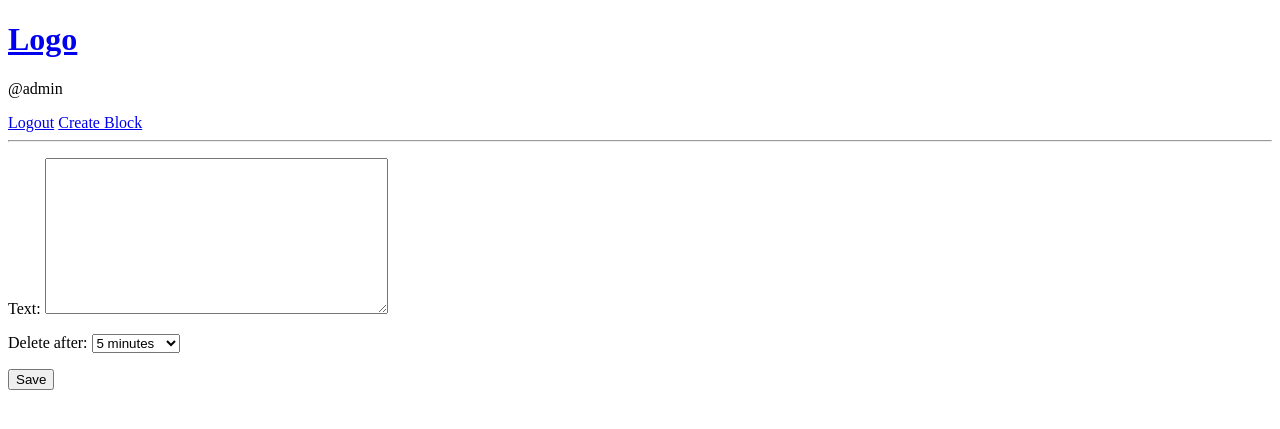
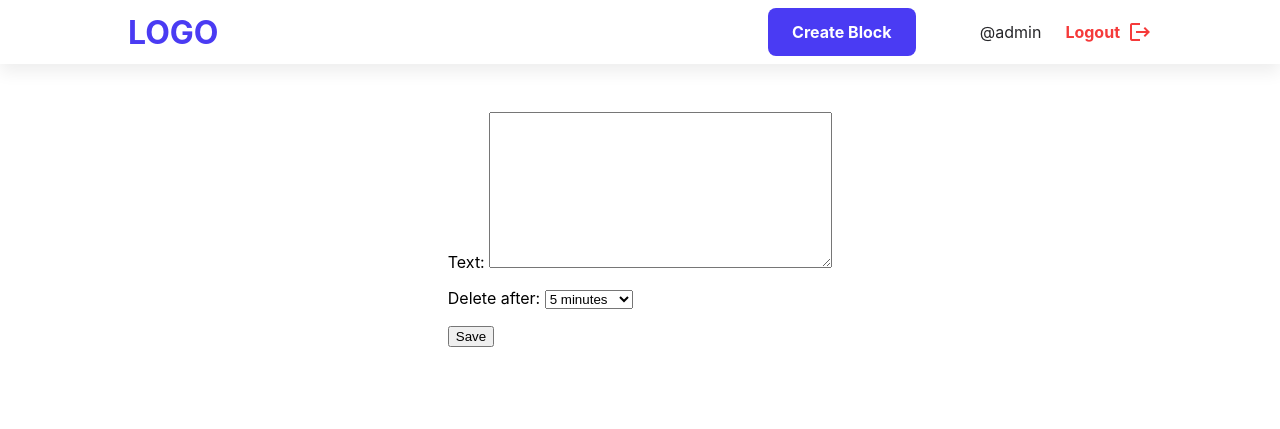
Before and after one commit to ivanov-matvey/TShare, a Django app: page /create-block/ in a window 1280 px wide. Shown: the top 429 px of the page. Run offline with Django 5.2, Linux system fonts and the light colour scheme; a user stored in the database is signed in; parts of the project's set-up code (start-up, migrations or seed data) failed here and were passed over.

Commit message:
added blocks

```diff
--- a/base/forms.py
+++ b/base/forms.py
@@ -7,3 +7,7 @@ class BlockForm(ModelForm):
         model = Block
         fields = '__all__'
         exclude = ['user', 'url', 'created', 'updated']
+        help_texts = {
+            'username': None,
+            'email': None,
+        }
--- /dev/null
+++ b/base/static/base/css/styles.css
@@ -0,0 +1,192 @@
+.material-icons {
+  font-family: 'Material Icons', serif;
+  font-weight: normal;
+  font-style: normal;
+  font-size: 24px;
+  display: inline-block;
+  line-height: 1;
+  text-transform: none;
+  letter-spacing: normal;
+  word-wrap: normal;
+  white-space: nowrap;
+  direction: ltr;
+  -webkit-font-smoothing: antialiased;
+  text-rendering: optimizeLegibility;
+  -moz-osx-font-smoothing: grayscale;
+  font-feature-settings: 'liga';
+}
+
+h1 {
+  font-size: 32px;
+  font-weight: bold;
+  text-align: start;
+  margin: 0 0 8px 0;
+  width: 100%;
+  color: #262629;
+}
+
+body {
+  font-family: 'Inter', sans-serif;
+  font-size: 16px;
+  position: absolute;
+  width: 100%;
+  top: 0;
+  margin: 0;
+}
+
+.header {
+  display: flex;
+  height: 64px;
+  margin: 0 auto;
+  padding: 0 128px;
+  align-items: center;
+  box-shadow: #eeeeee 0 8px 16px;
+}
+
+.content {
+  display: flex;
+  flex-direction: column;
+  margin: 32px auto;
+  width: 800px;
+  align-items: center;
+  gap: 24px;
+}
+
+.logo a {
+  margin-inline-start: auto;
+  font-size: 32px;
+  font-weight: bold;
+  color: #4A3BF3;
+  text-decoration: none;
+}
+
+.header-nav {
+  margin-inline-start: auto;
+  display: flex;
+  align-items: center;
+  justify-content: space-around;
+  gap: 64px;
+}
+
+.header-user {
+  display: flex;
+  align-items: center;
+  justify-content: space-around;
+  gap: 24px;
+  color: #262629;
+}
+
+.header-user a {
+  display: flex;
+  align-items: center;
+  gap: 8px;
+  color: #F53A3A;
+  text-decoration: none;
+  font-weight: bold;
+}
+
+.button-create {
+  height: 48px;
+  width: 148px;
+  border-radius: 8px;
+  background: #4A3BF3;
+  color: #ffffff;
+  font-size: 16px;
+  font-weight: bold;
+  text-decoration: none;
+  text-align: center;
+  line-height: 48px;
+}
+
+.button-create {
+  color: #ffffff;
+  text-decoration: none;
+  font-weight: bold;
+}
+
+.card {
+  width: 100%;
+  border-radius: 8px;
+  box-shadow: #eeeeee 0 8px 16px;
+  box-sizing: border-box;
+  padding: 24px;
+}
+
+.card-actions {
+  display: flex;
+  gap: 16px;
+}
+
+.card-actions .edit {
+  color: #4A3BF3;
+  text-decoration: none;
+  font-weight: bold;
+}
+
+.card-actions .delete {
+  color: #F53A3A;
+  text-decoration: none;
+  font-weight: bold;
+}
+
+.card .text {
+  color: #262629;
+  text-decoration: none;
+  margin: 16px 0;
+}
+
+.card .text p {
+  height: 64px;
+  line-height: 140%;
+  -webkit-line-clamp: 3;
+  display: -webkit-box;
+  -webkit-box-orient: vertical;
+  text-overflow: ellipsis;
+  overflow: hidden;
+}
+
+.copy-link {
+  display: flex;
+  width: 100%;
+  gap: 8px;
+}
+
+.copy-link input {
+  width: 100%;
+  margin: auto;
+  height: 44px;
+  padding: 0 16px;
+  border-radius: 8px;
+  border: 2px solid #EAEAEA;
+  background-color: #ffffff;
+  font-size: 16px;
+}
+
+.copy-link input:hover {
+  border-color: #4A3BF3;
+}
+
+.copy-link input:focus {
+  border-color: #4A3BF3;
+  outline:none;
+}
+
+.copy-link button {
+  display: flex;
+  height: 48px;
+  padding: 8px 24px 8px 24px;
+  align-items: center;
+  border-radius: 8px;
+  border: 2px solid #4A3BF3;
+  background: #ffffff;
+  color: #4A3BF3;
+  font-weight: bold;
+  font-size: 16px;
+  white-space: nowrap;
+}
+
+.copy-link button:hover {
+  cursor:pointer;
+  background: #4A3BF3;
+  color: #ffffff;
+}
--- a/base/static/js/copy_text.js
+++ b/base/static/base/js/copy_text.js
@@ -11,5 +11,6 @@ document.querySelectorAll(".copy-link").forEach(copyLinkContainer => {
 
     inputField.value = "Copied!";
     setTimeout(() => inputField.value = text, 2000);
+    setTimeout(() => inputField.blur(), 2000);
   });
 });
--- a/base/views.py
+++ b/base/views.py
@@ -77,6 +77,7 @@ def index(request):
     context = {
         'title': 'Home Page',
         'blocks': blocks,
+        'link': 'http://127.0.0.1:8000'
     }
 
     return render(request, 'base/base.html', context)
@@ -134,7 +135,10 @@ def delete_block(request, url):
 
 
 def block(request, url):
-    block = Block.objects.get(url=url)
+    try:
+        block = Block.objects.get(url=url)
+    except:
+        block = None
 
     context = {'content': block}
     return render(request, 'base/block.html', context)
--- a/templates/header.html
+++ b/templates/header.html
@@ -1,11 +1,23 @@
-<h1><a href="/">Logo</a></h1>
+<div class="header">
 
-{% if request.user.is_authenticated %}
-  <p>@{{ request.user }}</p>
-  <a href="{% url 'logout' %}">Logout</a>
-  <a href="{% url 'create-block' %}">Create Block</a>
-{% else %}
-  <a href="{% url 'login' %}">Log in</a>
-{% endif %}
+  <div class="logo"><a href="/">LOGO</a></div>
 
-<hr>
+  <div class="header-nav">
+    {% if request.user.is_authenticated %}
+
+      <a class="button-create" href="{% url 'create-block' %}">Create Block</a>
+
+      <div class="header-user">
+        <p>@{{ request.user }}</p>
+        <a href="{% url 'logout' %}">Logout <span class="material-icons md-24">logout</span></a>
+      </div>
+
+    {% else %}
+
+      <div class="header-user">
+        <a href="{% url 'login' %}">Login</a>
+      </div>
+
+    {% endif %}
+  </div>
+</div>
--- a/templates/main.html
+++ b/templates/main.html
@@ -4,6 +4,8 @@
 <head>
   <meta charset="UTF-8">
   <title>{{ title }}</title>
+  <link rel="stylesheet" href="{% static 'base/css/styles.css' %}" type="text/css">
+  <link href="https://fonts.googleapis.com/icon?family=Material+Icons" rel="stylesheet">
 </head>
 <body>
 
@@ -17,8 +19,12 @@
 </ul>
 {% endif %}
 
-{% block content %}
-{% endblock %}
+
+<div class="content">
+  {% block content %}
+  {% endblock %}
+</div>
+
 
 </body>
 </html>
```
Also changed, not shown: base/templates/base/base.html (+9 -9 lines), base/templates/base/login_register.html (+7 -1 lines), db.sqlite3.
